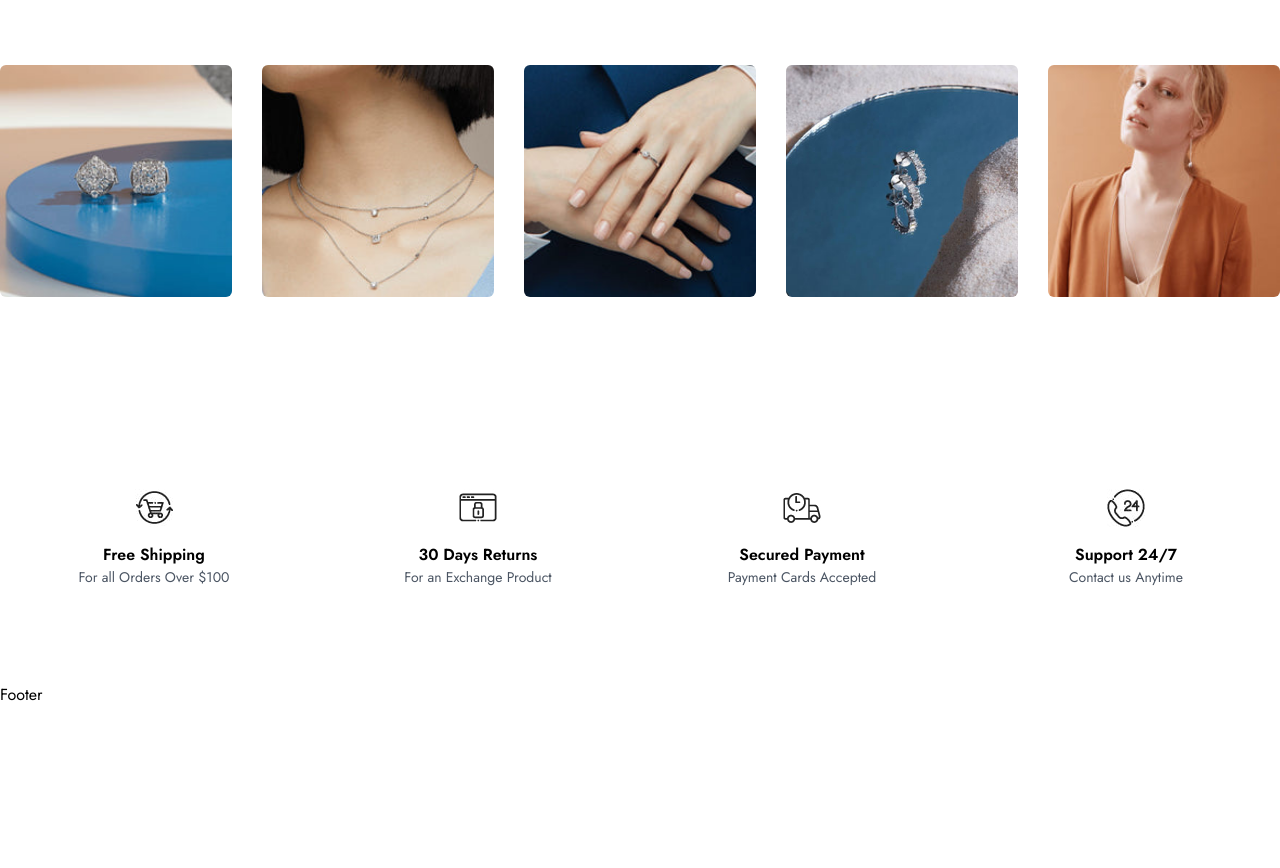
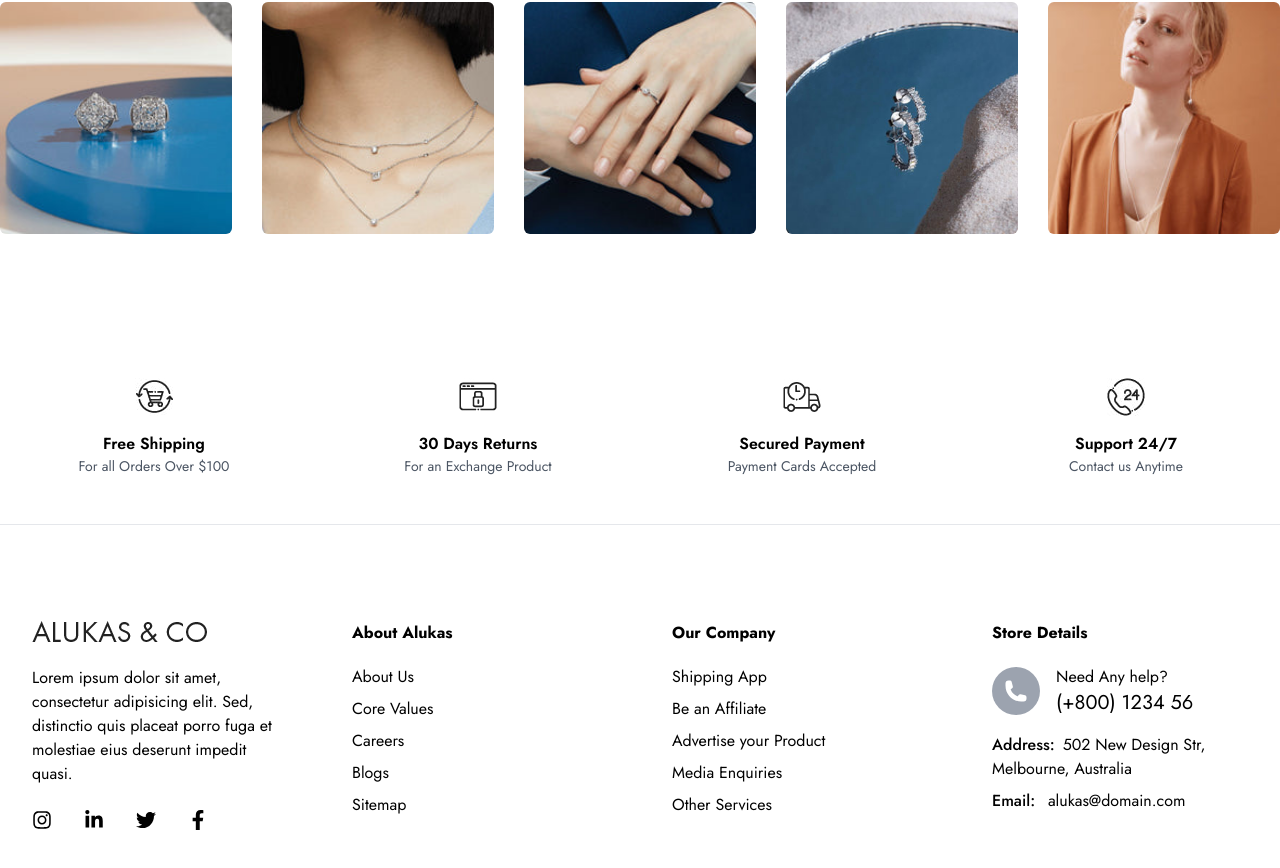
Before and after one commit to ravch08/allukas_react, a React (Vite) app in the folder allukas_react/: page / in a window 1280 px wide. Shown: the part 1182-2050 px from the top of the page. Before the commit the page ends 1889 px from the top, so only its background shows below. Built offline with nearby package versions, Linux system fonts and the light colour scheme; no server answers.

Commit message:
Added Footer Component

```diff
--- a/allukas_react/src/components/features/SocialIcons.tsx
+++ b/allukas_react/src/components/features/SocialIcons.tsx
@@ -6,9 +6,9 @@ const SocailIcons = () => {
       <Link to="#!">
         <svg
           xmlns="http://www.w3.org/2000/svg"
-          className="fill-white hover:fill-primary"
-          width="18"
-          height="18"
+          className="fill-black"
+          width="20"
+          height="20"
           viewBox="0 0 448 512"
         >
           <path d="M224.1 141c-63.6 0-114.9 51.3-114.9 114.9s51.3 114.9 114.9 114.9S339 319.5 339 255.9 287.7 141 224.1 141zm0 189.6c-41.1 0-74.7-33.5-74.7-74.7s33.5-74.7 74.7-74.7 74.7 33.5 74.7 74.7-33.6 74.7-74.7 74.7zm146.4-194.3c0 14.9-12 26.8-26.8 26.8-14.9 0-26.8-12-26.8-26.8s12-26.8 26.8-26.8 26.8 12 26.8 26.8zm76.1 27.2c-1.7-35.9-9.9-67.7-36.2-93.9-26.2-26.2-58-34.4-93.9-36.2-37-2.1-147.9-2.1-184.9 0-35.8 1.7-67.6 9.9-93.9 36.1s-34.4 58-36.2 93.9c-2.1 37-2.1 147.9 0 184.9 1.7 35.9 9.9 67.7 36.2 93.9s58 34.4 93.9 36.2c37 2.1 147.9 2.1 184.9 0 35.9-1.7 67.7-9.9 93.9-36.2 26.2-26.2 34.4-58 36.2-93.9 2.1-37 2.1-147.8 0-184.8zM398.8 388c-7.8 19.6-22.9 34.7-42.6 42.6-29.5 11.7-99.5 9-132.1 9s-102.7 2.6-132.1-9c-19.6-7.8-34.7-22.9-42.6-42.6-11.7-29.5-9-99.5-9-132.1s-2.6-102.7 9-132.1c7.8-19.6 22.9-34.7 42.6-42.6 29.5-11.7 99.5-9 132.1-9s102.7-2.6 132.1 9c19.6 7.8 34.7 22.9 42.6 42.6 11.7 29.5 9 99.5 9 132.1s2.7 102.7-9 132.1z" />
@@ -17,9 +17,9 @@ const SocailIcons = () => {
       <Link to="#!">
         <svg
           xmlns="http://www.w3.org/2000/svg"
-          className="fill-white hover:fill-primary"
-          width="18"
-          height="18"
+          className="fill-black"
+          width="20"
+          height="20"
           viewBox="0 0 448 512"
         >
           <path d="M100.28 448H7.4V148.9h92.88zM53.79 108.1C24.09 108.1 0 83.5 0 53.8a53.79 53.79 0 0 1 107.58 0c0 29.7-24.1 54.3-53.79 54.3zM447.9 448h-92.68V302.4c0-34.7-.7-79.2-48.29-79.2-48.29 0-55.69 37.7-55.69 76.7V448h-92.78V148.9h89.08v40.8h1.3c12.4-23.5 42.69-48.3 87.88-48.3 94 0 111.28 61.9 111.28 142.3V448z" />
@@ -28,9 +28,9 @@ const SocailIcons = () => {
       <Link to="#!">
         <svg
           xmlns="http://www.w3.org/2000/svg"
-          className="fill-white hover:fill-primary"
-          width="18"
-          height="18"
+          className="fill-black"
+          width="20"
+          height="20"
           viewBox="0 0 512 512"
         >
           <path d="M459.37 151.716c.325 4.548.325 9.097.325 13.645 0 138.72-105.583 298.558-298.558 298.558-59.452 0-114.68-17.219-161.137-47.106 8.447.974 16.568 1.299 25.34 1.299 49.055 0 94.213-16.568 130.274-44.832-46.132-.975-84.792-31.188-98.112-72.772 6.498.974 12.995 1.624 19.818 1.624 9.421 0 18.843-1.3 27.614-3.573-48.081-9.747-84.143-51.98-84.143-102.985v-1.299c13.969 7.797 30.214 12.67 47.431 13.319-28.264-18.843-46.781-51.005-46.781-87.391 0-19.492 5.197-37.36 14.294-52.954 51.655 63.675 129.3 105.258 216.365 109.807-1.624-7.797-2.599-15.918-2.599-24.04 0-57.828 46.782-104.934 104.934-104.934 30.213 0 57.502 12.67 76.67 33.137 23.715-4.548 46.456-13.32 66.599-25.34-7.798 24.366-24.366 44.833-46.132 57.827 21.117-2.273 41.584-8.122 60.426-16.243-14.292 20.791-32.161 39.308-52.628 54.253z" />
@@ -39,9 +39,9 @@ const SocailIcons = () => {
       <Link to="#!">
         <svg
           xmlns="http://www.w3.org/2000/svg"
-          className="fill-white hover:fill-primary"
-          width="18"
-          height="18"
+          className="fill-black"
+          width="20"
+          height="20"
           viewBox="0 0 320 512"
         >
           <path d="M279.14 288l14.22-92.66h-88.91v-60.13c0-25.35 12.42-50.06 52.24-50.06h40.42V6.26S260.43 0 225.36 0c-73.22 0-121.08 44.38-121.08 124.72v70.62H22.89V288h81.39v224h100.17V288z" />
--- a/allukas_react/src/components/sections/Clients.tsx
+++ b/allukas_react/src/components/sections/Clients.tsx
@@ -6,7 +6,10 @@ import { client1, client2, client3, client4, client5 } from "../utils/helper";
 
 const Clients = () => {
   return (
-    <section aria-labelledby="Clients">
+    <section
+      aria-labelledby="Clients"
+      className="border-b border-gray-200 py-16"
+    >
       <div className="container mx-auto">
         <Swiper
           spaceBetween={30}
--- a/allukas_react/src/components/sections/Footer.tsx
+++ b/allukas_react/src/components/sections/Footer.tsx
@@ -1,8 +1,101 @@
+import { Link } from "react-router-dom";
+import { SocialIcons, logo } from "../utils/helper";
 
 const Footer = () => {
   return (
-    <footer>Footer</footer>
-  )
-}
+    <footer className="border-t border-gray-200 py-24">
+      <div className="container mx-auto px-8">
+        <div className="grid grid-cols-1 place-items-center gap-16 sm:grid-cols-2 sm:place-items-start lg:grid-cols-4 ">
+          <div className="flex flex-col items-center gap-6 text-center sm:items-start sm:text-left">
+            <Link to="/">
+              <img src={logo} alt="Alukas & C" />
+            </Link>
 
-export default Footer
+            <p>
+              Lorem ipsum dolor sit amet, consectetur adipisicing elit. Sed,
+              distinctio quis placeat porro fuga et molestiae eius deserunt
+              impedit quasi.
+            </p>
+            <SocialIcons />
+          </div>
+
+          <div className="flex flex-col gap-2 text-center sm:text-left">
+            <span className="mb-3 font-bold">About Alukas</span>
+            <Link className="ftr-link" to="about">
+              About Us
+            </Link>
+            <Link className="ftr-link" to="#!">
+              Core Values
+            </Link>
+            <Link className="ftr-link" to="#!">
+              Careers
+            </Link>
+            <Link className="ftr-link" to="#!">
+              Blogs
+            </Link>
+            <Link className="ftr-link" to="#!">
+              Sitemap
+            </Link>
+          </div>
+
+          <div className="flex flex-col gap-2 text-center sm:text-left">
+            <span className="mb-3 font-bold">Our Company</span>
+            <Link className="ftr-link" to="about">
+              Shipping App
+            </Link>
+            <Link className="ftr-link" to="#!">
+              Be an Affiliate
+            </Link>
+            <Link className="ftr-link" to="#!">
+              Advertise your Product
+            </Link>
+            <Link className="ftr-link" to="#!">
+              Media Enquiries
+            </Link>
+            <Link className="ftr-link" to="#!">
+              Other Services
+            </Link>
+          </div>
+
+          <div className="flex flex-col gap-2 text-center sm:text-left">
+            <span className="mb-3 font-bold">Store Details</span>
+            <Link
+              to="tel:+800 1234 56"
+              className="mb-2 flex items-center gap-4"
+            >
+              <figure className="rounded-full bg-gray-400 p-3 ">
+                <svg
+                  fill="white"
+                  className="h-6 w-6"
+                  viewBox="0 0 24 24"
+                  xmlns="http://www.w3.org/2000/svg"
+                >
+                  <path
+                    fillRule="evenodd"
+                    d="M1.5 4.5a3 3 0 0 1 3-3h1.372c.86 0 1.61.586 1.819 1.42l1.105 4.423a1.875 1.875 0 0 1-.694 1.955l-1.293.97c-.135.101-.164.249-.126.352a11.285 11.285 0 0 0 6.697 6.697c.103.038.25.009.352-.126l.97-1.293a1.875 1.875 0 0 1 1.955-.694l4.423 1.105c.834.209 1.42.959 1.42 1.82V19.5a3 3 0 0 1-3 3h-2.25C8.552 22.5 1.5 15.448 1.5 6.75V4.5Z"
+                    clipRule="evenodd"
+                  />
+                </svg>
+              </figure>
+              <div className="flex flex-col">
+                <span>Need Any help?</span>
+                <span className="text-xl font-normal">(+800) 1234 56</span>
+              </div>
+            </Link>
+
+            <p>
+              <span className="mr-2 font-medium">Address:</span>
+              502 New Design Str, <br /> Melbourne, Australia
+            </p>
+
+            <a href="mailto:alukas@domain.com">
+              <span className="mr-2 font-medium">Email:</span> alukas@domain.com
+            </a>
+          </div>
+        </div>
+      </div>
+    </footer>
+  );
+};
+
+export default Footer;
--- a/allukas_react/src/components/sections/SalesFeatures.tsx
+++ b/allukas_react/src/components/sections/SalesFeatures.tsx
@@ -7,7 +7,7 @@ import {
 
 const SalesFeatures = () => {
   return (
-    <section aria-labelledby="Sales Features">
+    <section aria-labelledby="Sales Features" className="py-12">
       <div className="container mx-auto">
         <div className="grid grid-cols-1 gap-4 sm:grid-cols-2  lg:grid-cols-4">
           <div className="flex flex-col items-center justify-center">
--- a/allukas_react/src/styles/App.css
+++ b/allukas_react/src/styles/App.css
@@ -33,3 +33,7 @@ section {
 .btn-black {
   @apply bg-black text-white hover:bg-transparent hover:text-black;
 }
+
+.ftr-link {
+  @apply transition-transform duration-300 ease-in-out hover:translate-x-2;
+}
```
